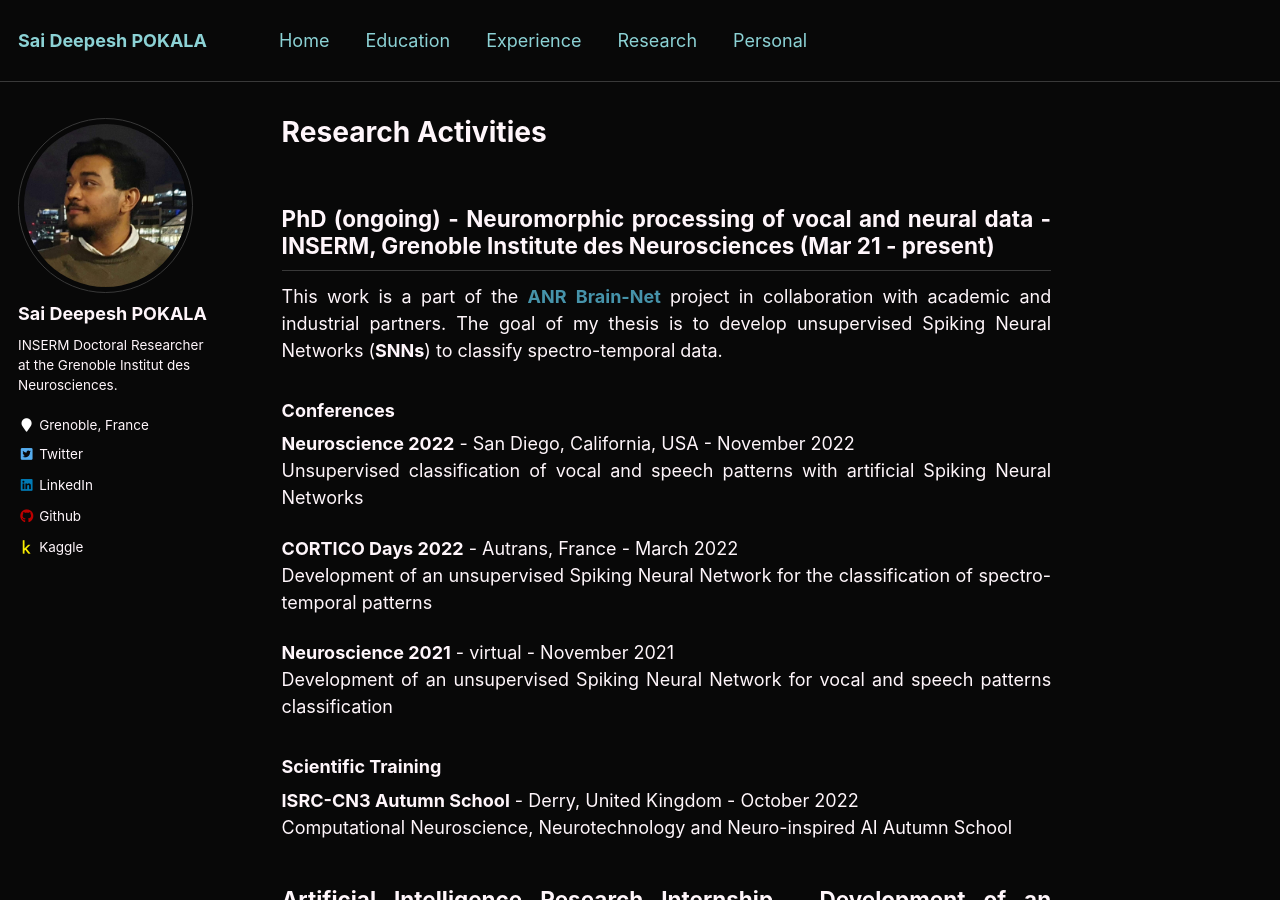
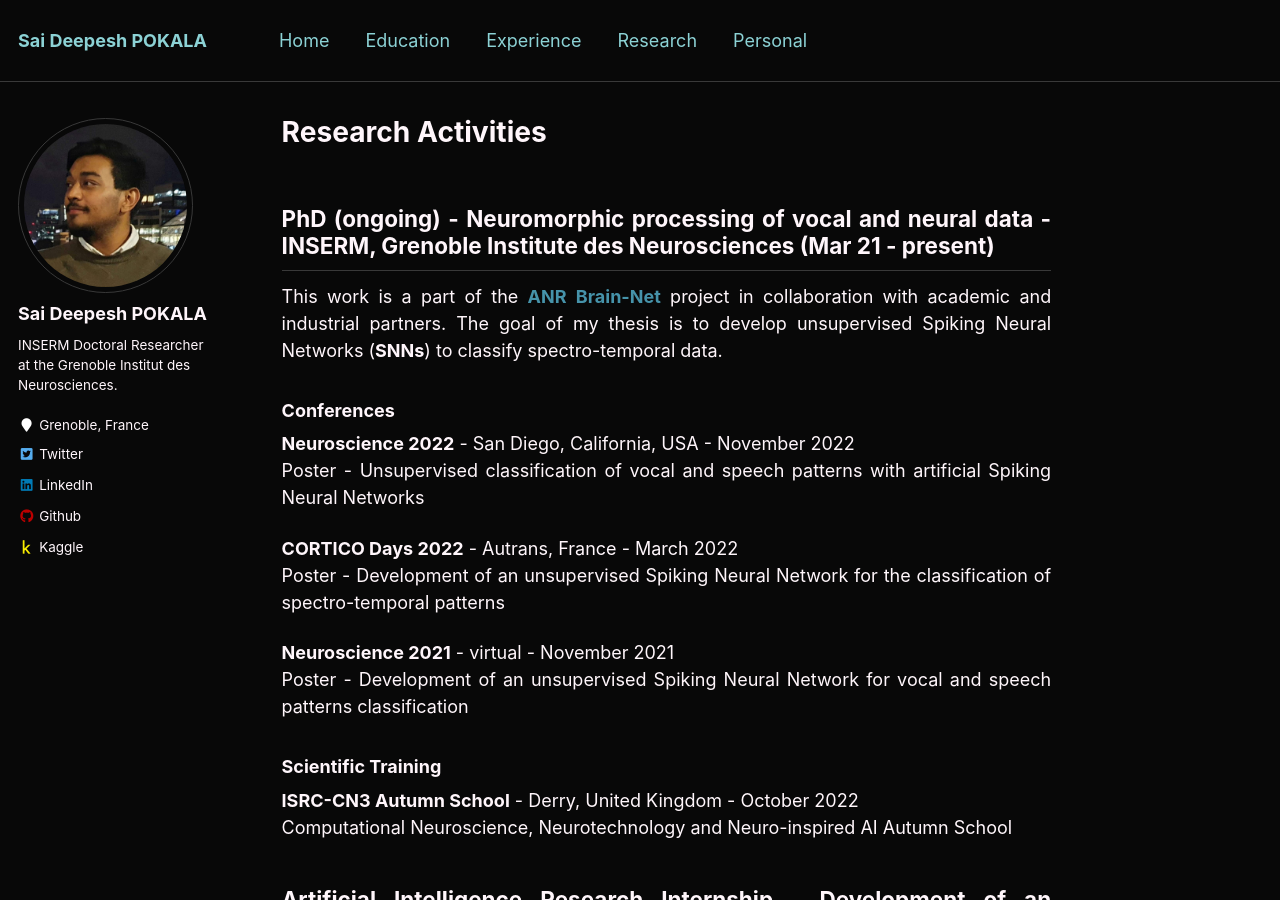
Before and after one commit to saideepesh/saideepesh.github.io, a Jekyll site: the page built from _pages/research.md, in a window 1280 px wide and 900 px high. Built offline with Jekyll 4.4.1, drawn with Linux system fonts in a browser that asks for light colours.

Commit message:
Update research.md

```diff
--- a/_pages/research.md
+++ b/_pages/research.md
@@ -12,13 +12,13 @@ This work is a part of the [**ANR**](https://anr.fr/en/){:target="_blank" rel="n
 ### Conferences
 
 **Neuroscience 2022** - San Diego, California, USA - November 2022\
-Unsupervised classification of vocal and speech patterns with artificial Spiking Neural Networks
+Poster - Unsupervised classification of vocal and speech patterns with artificial Spiking Neural Networks
 
 **CORTICO Days 2022** - Autrans, France - March 2022\
-Development of an unsupervised Spiking Neural Network for the classification of spectro-temporal patterns
+Poster - Development of an unsupervised Spiking Neural Network for the classification of spectro-temporal patterns
 
 **Neuroscience 2021** - virtual - November 2021\
-Development of an unsupervised Spiking Neural Network for vocal and speech patterns classification
+Poster - Development of an unsupervised Spiking Neural Network for vocal and speech patterns classification
 
 ### Scientific Training
 
```
